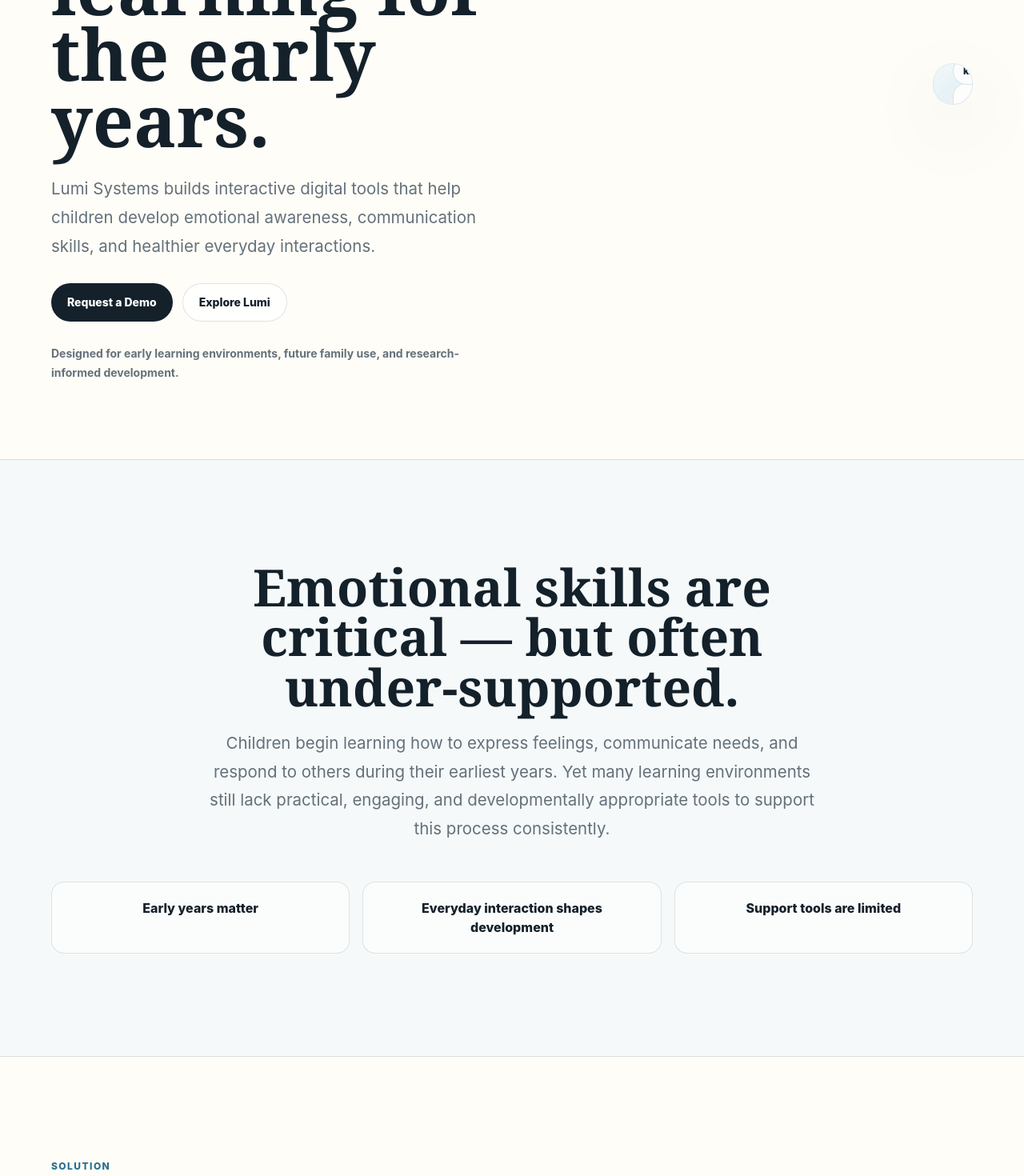
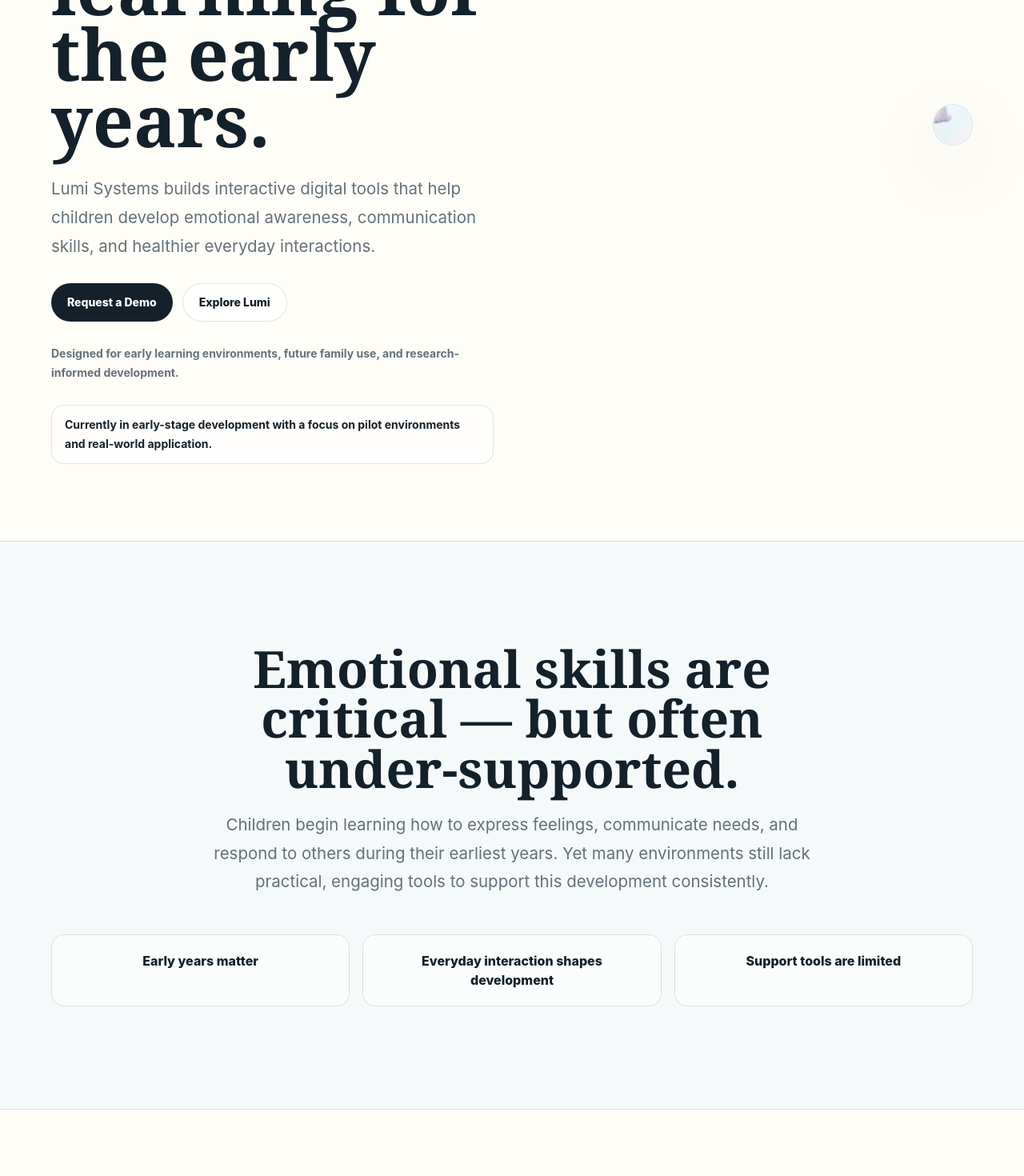
Before and after one commit to Saramah63/Lumi-Systems, a Next.js app: page / in a window 1280 px wide. Shown: the part 460-1930 px from the top of the page at 80% size. Built offline with nearby package versions, Linux system fonts and the light colour scheme.

Commit message:
refine homepage positioning copy

```diff
--- a/src/components/sections/audience-grid.tsx
+++ b/src/components/sections/audience-grid.tsx
@@ -25,10 +25,10 @@ export function AudienceGrid() {
   return (
     <section className="section-space bg-[var(--sand)]">
       <Reveal className="container-shell">
-        <SectionHeading eyebrow="Who it is for" title="Designed for the people shaping early emotional learning." />
+        <SectionHeading title="Built for the environments shaping early development" />
         <div className="mt-12 grid gap-5 md:grid-cols-2 lg:grid-cols-4">
-          {audience.map((item, index) => (
-            <PremiumCard body={item.body} index={`0${index + 1}`} key={item.title} title={item.title} variant="feature" />
+          {audience.map((item) => (
+            <PremiumCard body={item.body} key={item.title} title={item.title} variant="feature" />
           ))}
         </div>
       </Reveal>
--- a/src/components/sections/cta-section.tsx
+++ b/src/components/sections/cta-section.tsx
@@ -10,7 +10,7 @@ type CTASectionProps = {
 
 export function CTASection({
   title = "Bring emotionally intelligent learning into real environments.",
-  body = "Interested in piloting Lumi, exploring collaboration, or following product development? Start the conversation with Lumi Systems.",
+  body = "Interested in piloting Lumi, exploring collaboration, or following development? Start the conversation with Lumi Systems.",
   primaryLabel = "Request a Demo",
   secondaryLabel = "Contact Us",
 }: CTASectionProps) {
--- a/src/components/sections/hero-section.tsx
+++ b/src/components/sections/hero-section.tsx
@@ -24,6 +24,9 @@ export function HeroSection() {
           <p className="max-w-xl text-sm font-bold leading-6 text-[var(--muted)]">
             Designed for early learning environments, future family use, and research-informed development.
           </p>
+          <p className="max-w-xl rounded-2xl border border-[var(--line)] bg-white/64 px-4 py-3 text-sm font-bold leading-6 text-[var(--foreground)]">
+            Currently in early-stage development with a focus on pilot environments and real-world application.
+          </p>
         </Reveal>
         <Reveal className="lg:justify-self-end">
           <ProductVisual />
--- a/src/components/sections/problem-section.tsx
+++ b/src/components/sections/problem-section.tsx
@@ -9,7 +9,7 @@ export function ProblemSection() {
       <Reveal className="container-shell">
         <SectionHeading
           centered
-          body="Children begin learning how to express feelings, communicate needs, and respond to others during their earliest years. Yet many learning environments still lack practical, engaging, and developmentally appropriate tools to support this process consistently."
+          body="Children begin learning how to express feelings, communicate needs, and respond to others during their earliest years. Yet many environments still lack practical, engaging tools to support this development consistently."
           title="Emotional skills are critical — but often under-supported."
         />
         <div className="mt-12 grid gap-4 md:grid-cols-3">
--- a/src/components/sections/product-preview.tsx
+++ b/src/components/sections/product-preview.tsx
@@ -12,7 +12,7 @@ export function ProductPreview() {
         <ProductVisual />
         <div className="grid gap-7">
           <SectionHeading
-            body="Lumi is an interactive digital character designed for children aged approximately 4–6. Through guided scenarios and expressive interaction, Lumi helps children explore emotions, communication, and everyday social situations in a way that feels safe, engaging, and developmentally appropriate."
+            body="Lumi is an interactive digital character designed for children aged 4–6. Through guided scenarios and expressive interaction, Lumi helps children explore emotions, communication, and everyday social situations in a way that is safe, engaging, and developmentally appropriate."
             eyebrow="Product preview"
             title="Meet Lumi"
           />
--- a/src/components/sections/product-visual.tsx
+++ b/src/components/sections/product-visual.tsx
@@ -3,32 +3,14 @@ import Image from "next/image";
 export function ProductVisual() {
   return (
     <div className="relative mx-auto aspect-[1/1.05] w-full max-w-[560px] overflow-hidden rounded-[2rem] border border-[rgba(111,182,215,0.22)] bg-[linear-gradient(135deg,#fafdff_0%,#edf8fc_54%,#fff7f2_100%)] p-6 shadow-[0_30px_100px_rgba(20,33,42,0.1)]">
-      <div className="absolute left-6 top-6 z-10 rounded-2xl border border-[var(--line)] bg-white/78 px-5 py-4 shadow-[0_20px_60px_rgba(20,33,42,0.08)] backdrop-blur">
-        <span className="block text-xs font-extrabold uppercase tracking-[0.12em] text-[var(--blue-strong)]">
-          Lumi
-        </span>
-        <strong className="font-display mt-1 block text-2xl leading-none text-[var(--foreground)]">
-          ready to talk
-        </strong>
-      </div>
       <Image
         alt="Lumi, a soft white child-friendly digital character with blue eyes, a bow, and a glowing antenna"
-        className="lumi-float absolute bottom-12 left-1/2 w-[118%] max-w-none -translate-x-1/2 drop-shadow-[0_28px_34px_rgba(20,33,42,0.16)]"
+        className="lumi-float absolute bottom-5 left-1/2 w-[118%] max-w-none -translate-x-1/2 drop-shadow-[0_28px_34px_rgba(20,33,42,0.16)]"
         height={1600}
         priority
         src="/assets/lumi-character.png"
         width={1600}
       />
-      <div className="absolute bottom-6 left-6 right-6 z-10 flex flex-wrap gap-2">
-        {["calm", "brave", "kind"].map((item) => (
-          <span
-            className="rounded-full border border-[var(--line)] bg-white/82 px-3 py-2 text-xs font-extrabold text-[var(--foreground)]"
-            key={item}
-          >
-            {item}
-          </span>
-        ))}
-      </div>
     </div>
   );
 }
--- a/src/components/sections/solution-section.tsx
+++ b/src/components/sections/solution-section.tsx
@@ -13,8 +13,7 @@ export function SolutionSection() {
     <section className="section-space">
       <Reveal className="container-shell grid gap-10 lg:grid-cols-[0.9fr_0.7fr] lg:items-center">
         <SectionHeading
-          body="Lumi introduces guided, interactive experiences where children can explore real-world social situations, practice responses, and build emotional understanding through engagement rather than passive content."
-          eyebrow="Solution"
+          body="Lumi introduces guided, interactive experiences where children explore real-life social situations, practice responses, and build emotional understanding through engagement—not passive content."
           title="A new approach to emotional learning"
         />
         <div className="blue-panel grid gap-4 rounded-[2rem] p-6 md:p-8">
```
